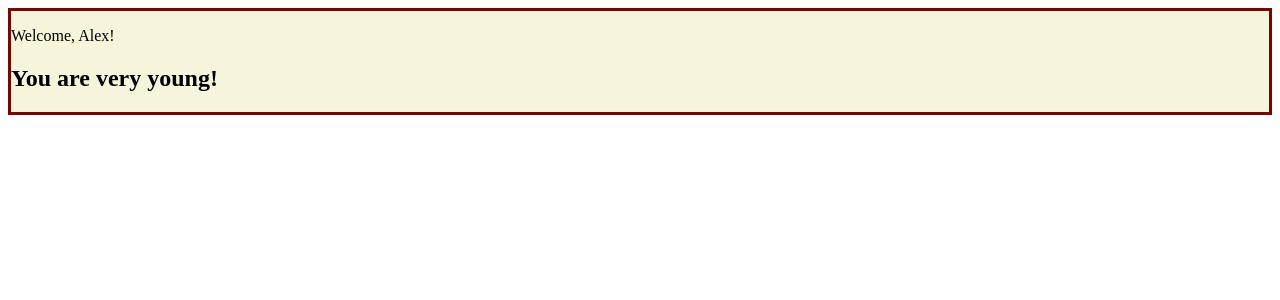
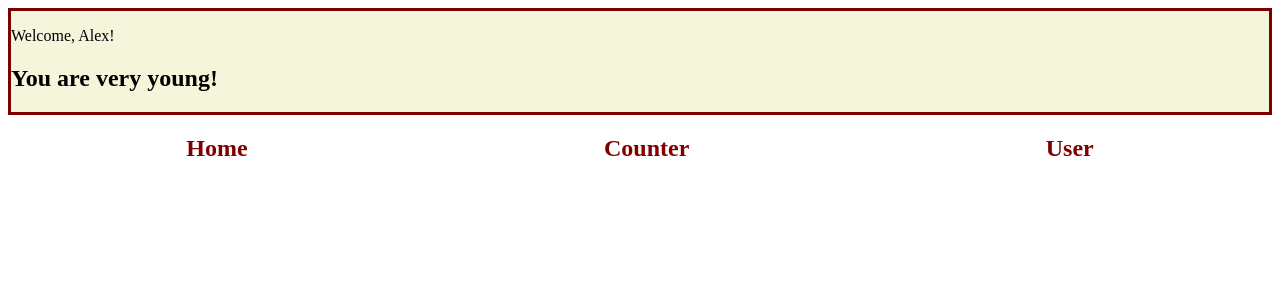
Before and after one commit to AlexRicci93/REACT-EXERCISES, a React (Create React App) app: page / in a window 1280 px wide. Shown: the top 300 px of the page. Built offline with nearby package versions, Linux system fonts and the light colour scheme.

Commit message:
react-router-04

```diff
--- a/src/App.js
+++ b/src/App.js
@@ -3,6 +3,7 @@ import { Routes, Route } from "react-router-dom";
 import { Welcome } from "./Welcome";
 import { Counter} from "./Counter";
 import { ShowGithubUser } from "./ShowGithubUser";
+import { Link } from "react-router-dom";
 
 
 
@@ -18,7 +19,11 @@ export class App extends React.Component {
                 <Route path="/counter" element={<Counter/>}/>
                 <Route path="users/:username" element={<ShowGithubUser/>}/>
             </Routes>
-
+        <div style={{display: 'flex', justifyContent:'space-around'}}>
+           <Link to="./" style={{textDecoration: 'none', color: 'maroon'}}><h2>Home</h2></Link>
+           <Link to="./counter" style={{textDecoration: 'none', color: 'maroon'}}><h2>Counter</h2></Link>
+           <Link to="users/:username" style={{textDecoration: 'none', color: 'maroon' }}><h2>User</h2></Link>
+        </div>
             </>
         )
     }
```
